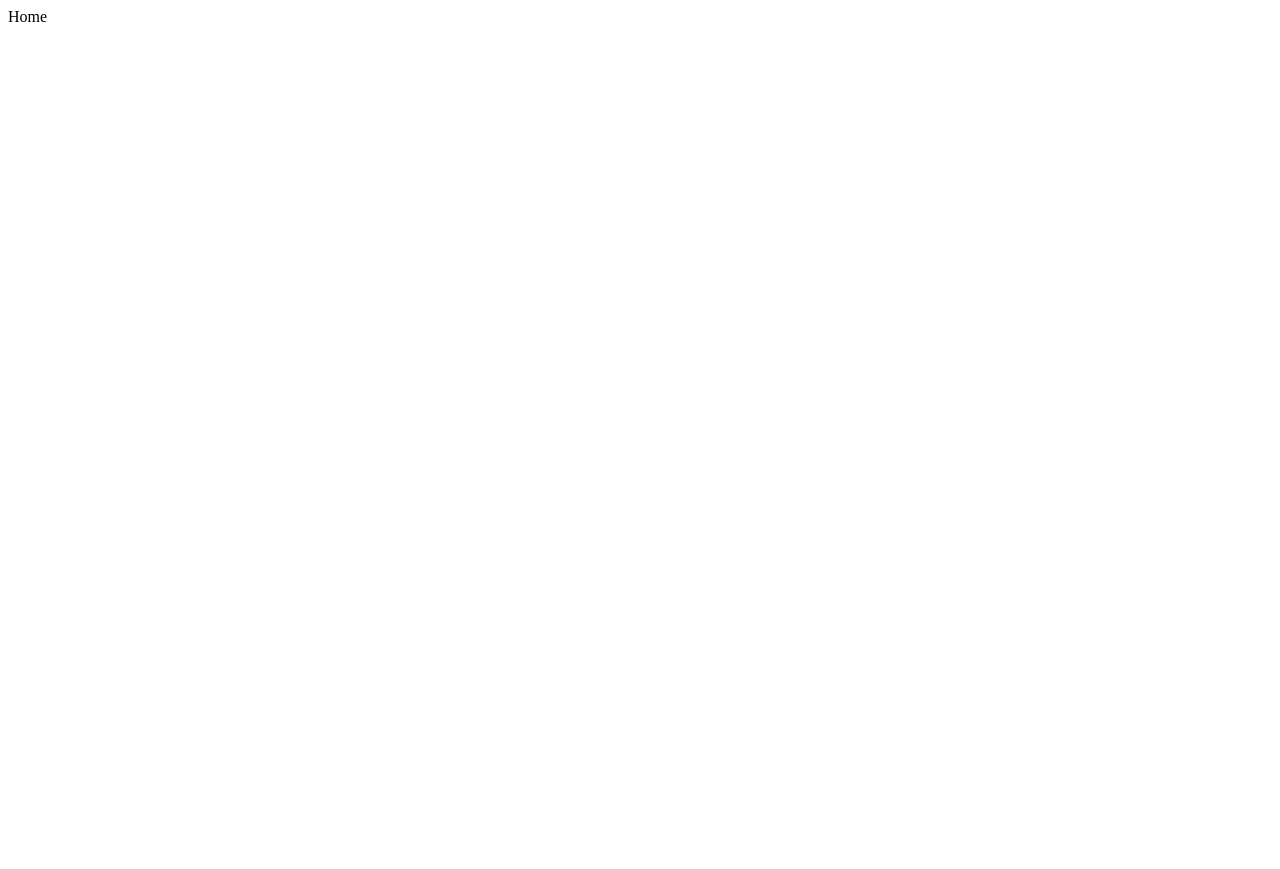
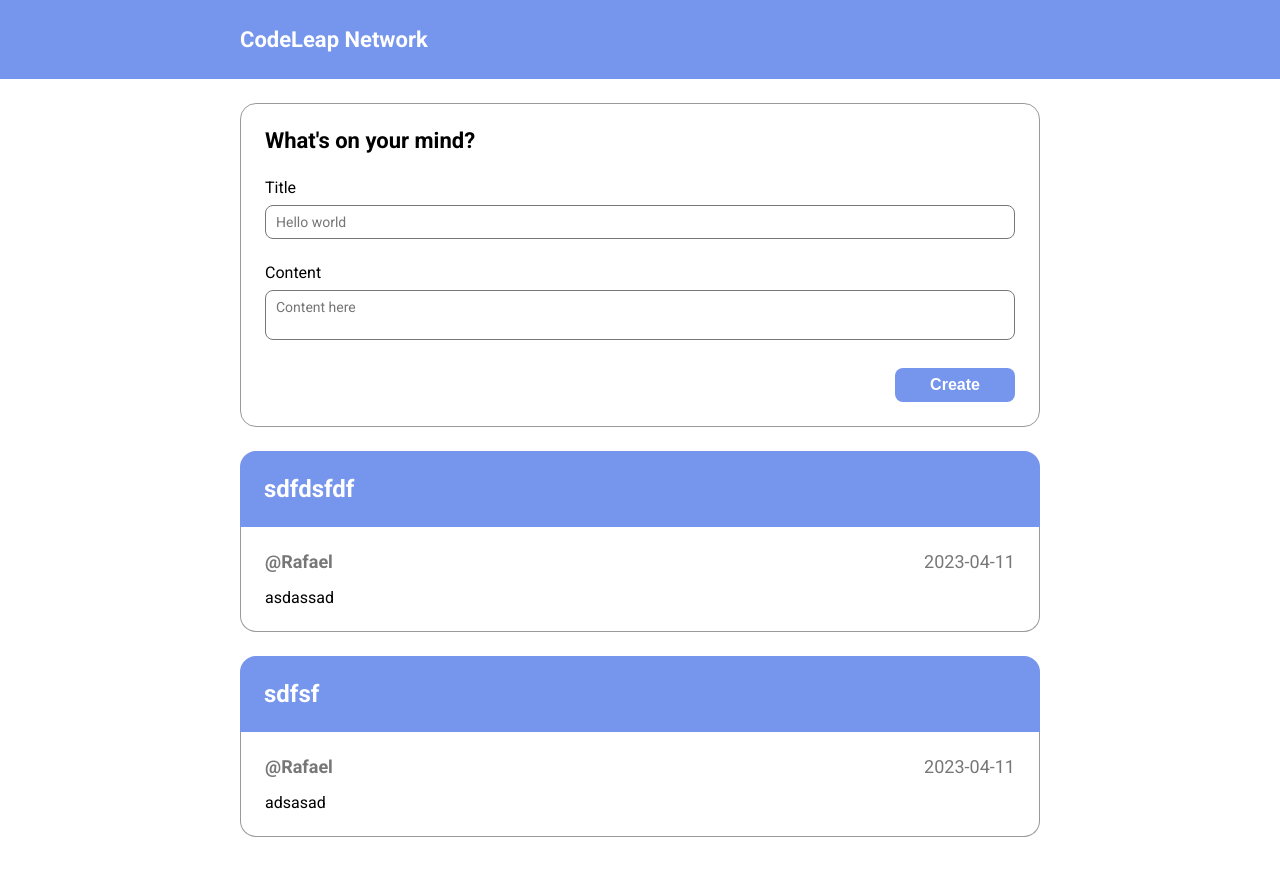
Before and after one commit to sucodelarangela/codeleap-network, a React (Vite) app: page / in a window 1280 px wide. Before the commit the page ends 800 px from the top, so only its background shows below. Built offline with nearby package versions, Linux system fonts and the light colour scheme.

Commit message:
feat: static home page UI

```diff
--- a/index.html
+++ b/index.html
@@ -5,6 +5,12 @@
     <link rel="icon" type="image/png" href="/favicon.png" />
     <meta name="viewport" content="width=device-width, initial-scale=1.0" />
     <title>Codeleap Network</title>
+    <link rel="preconnect" href="https://fonts.googleapis.com" />
+    <link rel="preconnect" href="https://fonts.gstatic.com" crossorigin />
+    <link
+      href="https://fonts.googleapis.com/css2?family=Roboto:wght@400;700&display=swap"
+      rel="stylesheet"
+    />
   </head>
   <body>
     <div id="root"></div>
--- a/src/App.jsx
+++ b/src/App.jsx
@@ -1,7 +1,9 @@
+import { Home } from "./pages/Home";
+
 function App() {
   return (
     <main className="App">
-      Home
+      <Home />
     </main>
   );
 }
--- /dev/null
+++ b/src/components/Form/Button/Button.module.css
@@ -0,0 +1,13 @@
+.btn {
+  background-color: var(--blue);
+  border-radius: 8px;
+  color: var(--white);
+  cursor: pointer;
+  display: flex;
+  justify-content: center;
+  font-size: 16px;
+  font-weight: 700;
+  margin-left: auto;
+  padding: 8px 0;
+  width: 120px;
+}
--- /dev/null
+++ b/src/components/Form/Button/index.jsx
@@ -0,0 +1,9 @@
+import styles from './Button.module.css';
+
+export const Button = ({ action, children, type }) => {
+  return (
+    <button type={type} className={`${styles.btn} ${action}`}>
+      {children}
+    </button>
+  );
+};
--- /dev/null
+++ b/src/components/Form/Form.module.css
@@ -0,0 +1,6 @@
+form {
+  border: 1px solid var(--light-grey);
+  border-radius: 16px;
+  margin: 24px 0;
+  padding: 24px;
+}
--- /dev/null
+++ b/src/components/Form/index.jsx
@@ -0,0 +1,19 @@
+import { Button } from './Button';
+import styles from './Form.module.css';
+
+export const Form = () => {
+  return (
+    <section className="container">
+      <form className={styles.legend}>
+        <fieldset>
+          <legend className='title'>What's on your mind?</legend>
+          <label htmlFor="title" className='label'>Title</label>
+          <input id="title" name="title" type="text" placeholder="Hello world" className='input' />
+          <label htmlFor="content" className='label'>Content</label>
+          <textarea name="content" id="content" placeholder="Content here" className='input'></textarea>
+          <Button type='submit' action=''>Create</Button>
+        </fieldset>
+      </form>
+    </section>
+  );
+};
--- /dev/null
+++ b/src/components/Header/index.jsx
@@ -0,0 +1,9 @@
+import styles from './styles.module.css';
+
+export const Header = () => {
+  return (
+    <header className={styles.header}>
+      <h1 className={`container ${styles.h1}`}>CodeLeap Network</h1>
+    </header>
+  );
+};
--- /dev/null
+++ b/src/components/Header/styles.module.css
@@ -0,0 +1,11 @@
+header {
+  background-color: var(--blue);
+}
+
+h1 {
+  color: var(--white);
+  font-size: 22px;
+  font-weight: 700;
+  padding: 27px 0;
+  text-align: left;
+}
--- /dev/null
+++ b/src/components/Posts/Posts.module.css
@@ -0,0 +1,38 @@
+.posts {
+  display: flex;
+  flex-direction: column;
+  gap: 24px;
+}
+
+.card h2 {
+  border-radius: 16px 16px 0 0;
+  color: var(--white);
+  background-color: var(--blue);
+  padding: 24px;
+}
+
+.card div {
+  border: 1px solid var(--light-grey);
+  border-style: none solid none solid;
+  padding: 24px;
+}
+
+.card p {
+  border: 1px solid var(--light-grey);
+  border-style: none solid solid solid;
+  border-radius: 0 0 16px 16px;
+  padding: 0 24px 24px;
+}
+
+.card div {
+  color: var(--overlay);
+  font-size: 18px;
+  font-weight: 400;
+  display: flex;
+  justify-content: space-between;
+  padding-bottom: 16px;
+}
+
+.card div span:first-child {
+  font-weight: 700;
+}
--- /dev/null
+++ b/src/components/Posts/index.jsx
@@ -0,0 +1,37 @@
+import styles from './Posts.module.css';
+
+const posts = {
+  results: [
+    {
+      "id": 4352,
+      "username": "Rafael",
+      "created_datetime": "2023-04-11T12:41:34.852770Z",
+      "title": "sdfdsfdf",
+      "content": "asdassad"
+    },
+    {
+      "id": 4351,
+      "username": "Rafael",
+      "created_datetime": "2023-04-11T12:41:24.460481Z",
+      "title": "sdfsf",
+      "content": "adsasad"
+    },
+  ]
+};
+
+export const Posts = () => {
+  return (
+    <section className={`container ${styles.posts}`}>
+      {posts && posts.results.map(post => (
+        <div key={post.id} className={styles.card}>
+          <h2>{post.title}</h2>
+          <div>
+            <span>@{post.username}</span>
+            <span>{post.created_datetime.slice(0, 10)}</span>
+          </div>
+          <p>{post.content}</p>
+        </div>
+      ))}
+    </section>
+  );
+};
--- a/src/index.css
+++ b/src/index.css
@@ -0,0 +1,61 @@
+* {
+  border: 0;
+  box-sizing: border-box;
+  margin: 0;
+  padding: 0;
+  text-decoration: none;
+}
+
+:root {
+  /* Fonts */
+  --roboto: 'Roboto', sans-serif;
+
+  /* Colors */
+  --black: #000;
+  --blue: #7695ec;
+  --green: #47b960;
+  --light-grey: #999999;
+  --overlay: #777777;
+  --red: #ff5151;
+  --white: #fff;
+}
+
+body {
+  font-family: var(--roboto);
+  margin-bottom: 32px;
+}
+
+.container {
+  width: 100%;
+  max-width: 800px;
+  margin: 0 auto;
+}
+
+.title {
+  color: var(--black);
+  font-size: 22px;
+  font-weight: 700;
+  line-height: 26px;
+  margin-bottom: 24px;
+}
+
+.label {
+  color: var(--black);
+  display: block;
+  font-size: 16px;
+  font-weight: 400;
+  line-height: 19px;
+  margin-bottom: 8px;
+}
+
+.input {
+  color: var(--black);
+  border: 1px solid var(--overlay);
+  border-radius: 8px;
+  font-size: 14px;
+  font-family: var(--roboto);
+  margin-bottom: 24px;
+  padding: 8px 10px;
+  resize: none;
+  width: 100%;
+}
--- /dev/null
+++ b/src/pages/Home/index.jsx
@@ -0,0 +1,13 @@
+import { Form } from "../../components/Form";
+import { Header } from "../../components/Header";
+import { Posts } from "../../components/Posts";
+
+export const Home = () => {
+  return (
+    <section>
+      <Header />
+      <Form />
+      <Posts />
+    </section>
+  );
+};
```
